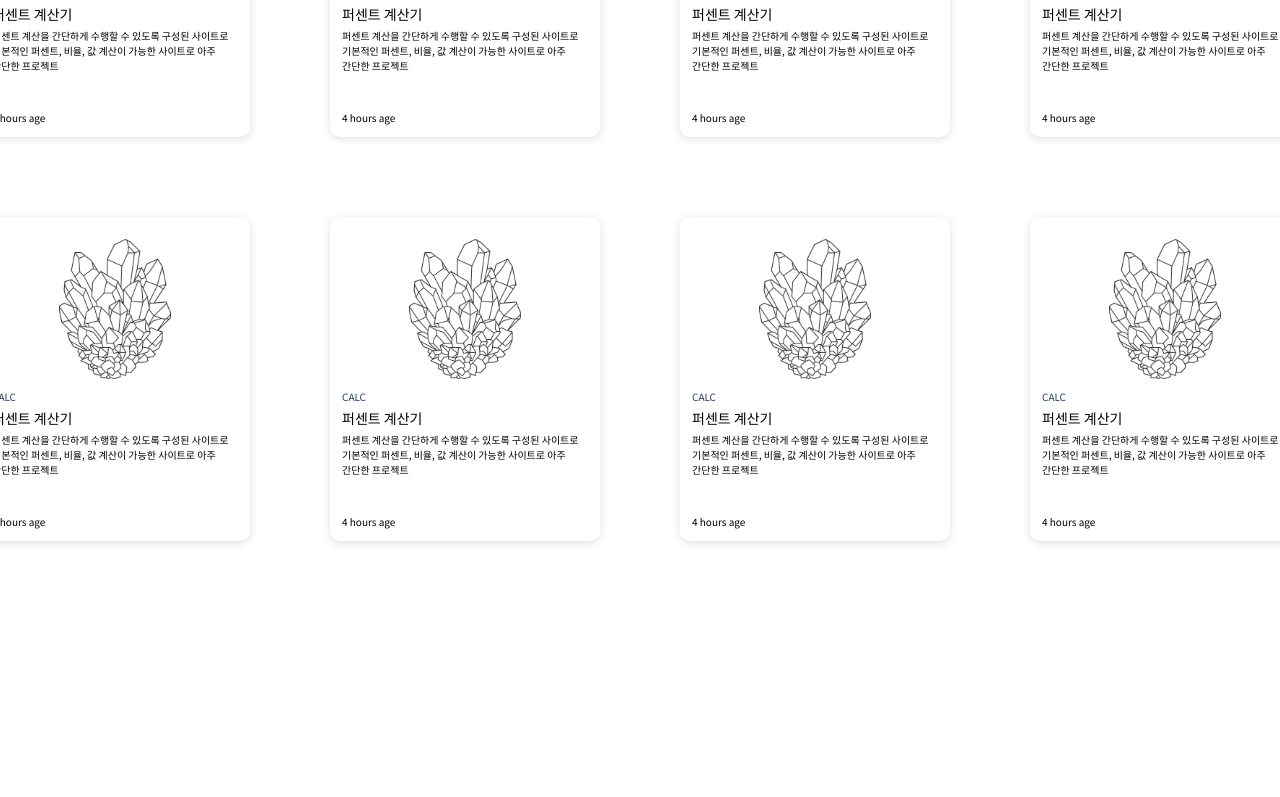
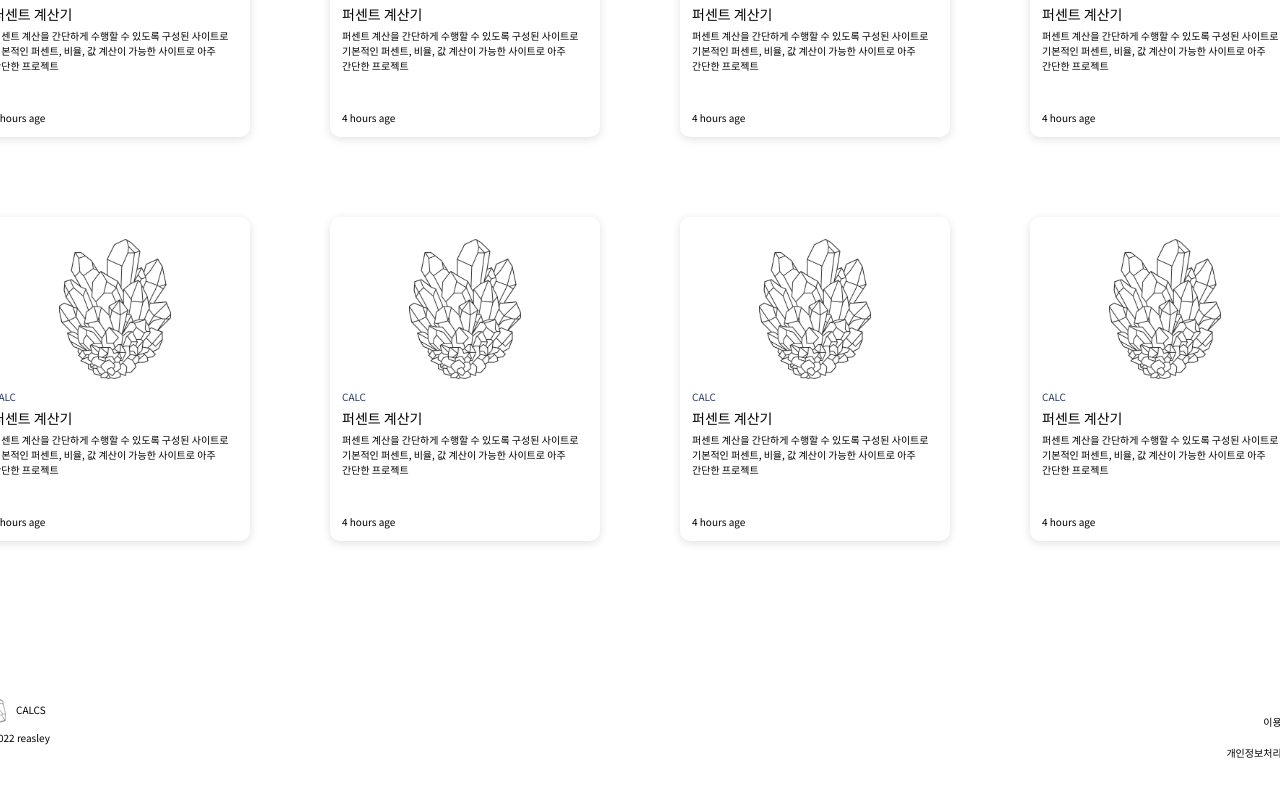
Before and after one commit to calcs-kr/calcs-fe, a React (Create React App) app: page / in a window 1280 px wide. Shown: the part 2860-3657 px from the top of the page. Before the commit the page ends 3481 px from the top, so only its background shows below. Built offline with nearby package versions, Linux system fonts and the light colour scheme; no server answers; a web font is replaced by a local one.

Commit message:
feat: Add footer component

```diff
--- /dev/null
+++ b/src/component/Footer.module.css
@@ -0,0 +1,12 @@
+footer { height: 200px; width: 1320px; margin: 0 calc((100% - 1320px) / 2); }
+
+.footer_frame { height: 100%; display: flex; align-items: center; justify-content: space-between; }
+.footer_item  { display: flex; flex-direction: column; }
+
+.footer_item_logo div img { height: 32px; width: 26px; margin-right: 10px; }
+.footer_item_logo div { margin-bottom: 4px; }
+.footer_item__logo { display: flex; align-items: center; }
+
+
+.footer_item_terms { align-items: flex-end;  }
+.footer_item_terms span { margin: 8px 0; }
--- /dev/null
+++ b/src/component/Footer.tsx
@@ -0,0 +1,42 @@
+// React
+import { useState } from 'react'
+
+// Context
+import { useAPIState, useAPIDispatch } from '../context/APIContext'
+
+// Style
+import styles from './Footer.module.css';
+
+function Footer() {
+    ////// API 일괄 데이터 //////
+	const state = useAPIState();
+	const dispatch = useAPIDispatch();
+
+	// 조회된 데이터 정의
+	const { loading, service, category, snapshot, status, stack, error } = state
+
+    return (
+        <footer>
+            <div className={ styles.footer_frame }>
+                <div className={[ styles.footer_item, styles.footer_item_logo ].join(' ')}>
+                    <div className={ styles.footer_item__logo }>
+                        <img src='/img/logo.svg' alt='' />
+                        <span>CALCS</span>
+                    </div>
+
+                    <div>
+                        <span>ⓒ 2022 reasley</span>
+                    </div>
+                </div>
+
+                <div className={[ styles.footer_item, styles.footer_item_terms ].join(' ')}>
+                    <span>위젯</span>
+                    <span>이용약관</span>
+                    <span>개인정보처리방침</span>
+                </div>
+            </div>
+        </footer>
+    )
+}
+
+export default Footer
--- a/src/route/Home.tsx
+++ b/src/route/Home.tsx
@@ -10,6 +10,7 @@ import MainSplash from '../component/MainSplash';
 import StoneList from '../component/StoneList';
 import MountainList from '../component/MountainList';
 import StoneForKeyWord from '../component/StoneForKeyword';
+import Footer from '../component/Footer';
 
 
 function Home() {
@@ -30,6 +31,8 @@ function Home() {
                 <StoneList />
                 <MountainList />
                 <StoneForKeyWord />
+
+                <Footer />
             </div>
         </>
     )
```
Also changed, not shown: public/img/logo.svg (added).
